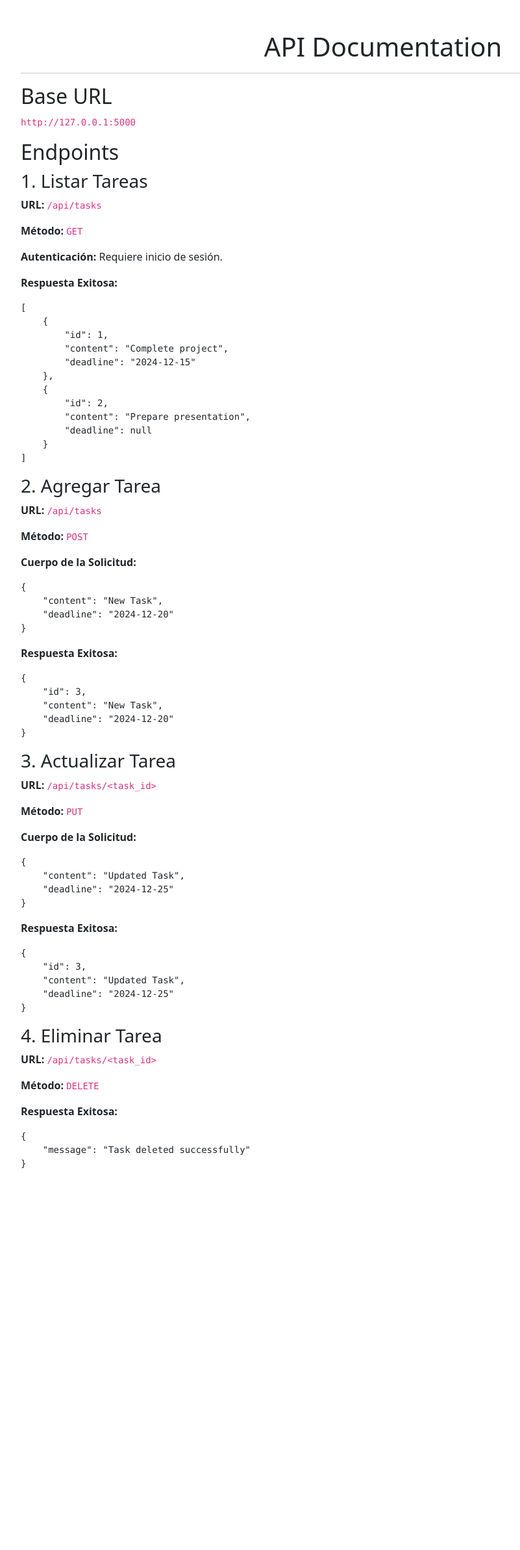
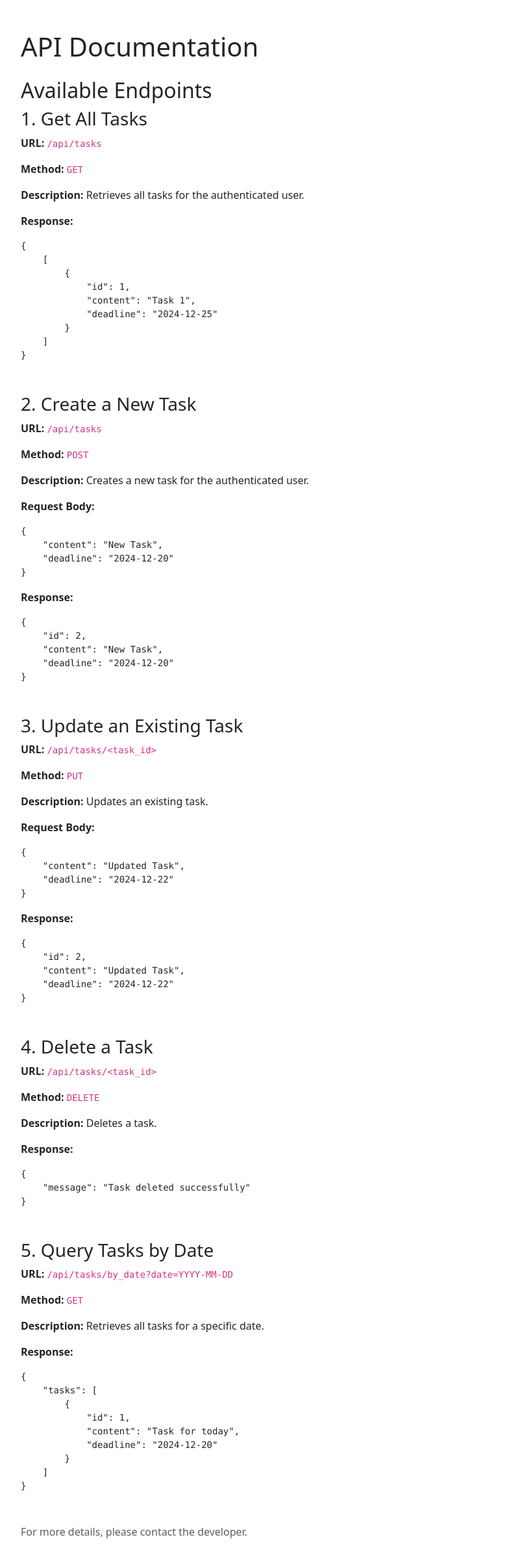
Before and after one commit to fersita26/PS_final_proyect, a Flask app: page /api/docs in a window 1280 px wide. Shown: the whole page at 65% size, without its empty margins (50-851 px from the left). Before the commit the page ends 1798 px from the top, so only its background shows below. Run offline with Flask 3, Linux system fonts and the light colour scheme.

Commit message:
Update with final API Documentation and translations

```diff
--- a/templates/api_documentation.html
+++ b/templates/api_documentation.html
@@ -4,71 +4,101 @@
     <meta charset="UTF-8">
     <meta name="viewport" content="width=device-width, initial-scale=1.0">
     <title>API Documentation</title>
+    <!-- Bootstrap CSS -->
     <link href="https://cdn.jsdelivr.net/npm/bootstrap@5.3.0-alpha3/dist/css/bootstrap.min.css" rel="stylesheet">
 </head>
 <body>
-    <div class="container my-5">
-        <h1 class="text-center">API Documentation</h1>
-        <hr>
-        <h2>Base URL</h2>
-        <p><code>http://127.0.0.1:5000</code></p>
+    <div class="container mt-5">
+        <h1 class="mb-4">API Documentation</h1>
 
-        <h2>Endpoints</h2>
-        <h3>1. Listar Tareas</h3>
+        <h2>Available Endpoints</h2>
+
+        <div class="mb-5">
+            <h3>1. Get All Tasks</h3>
             <p><strong>URL:</strong> <code>/api/tasks</code></p>
-        <p><strong>Método:</strong> <code>GET</code></p>
-        <p><strong>Autenticación:</strong> Requiere inicio de sesión.</p>
-        <p><strong>Respuesta Exitosa:</strong></p>
-        <pre><code>[
+            <p><strong>Method:</strong> <code>GET</code></p>
+            <p><strong>Description:</strong> Retrieves all tasks for the authenticated user.</p>
+            <p><strong>Response:</strong></p>
+            <pre><code>{
+    [
         {
             "id": 1,
-        "content": "Complete project",
-        "deadline": "2024-12-15"
-    },
-    {
-        "id": 2,
-        "content": "Prepare presentation",
-        "deadline": null
+            "content": "Task 1",
+            "deadline": "2024-12-25"
         }
-]</code></pre>
+    ]
+}</code></pre>
+        </div>
 
-        <h3>2. Agregar Tarea</h3>
+        <div class="mb-5">
+            <h3>2. Create a New Task</h3>
             <p><strong>URL:</strong> <code>/api/tasks</code></p>
-        <p><strong>Método:</strong> <code>POST</code></p>
-        <p><strong>Cuerpo de la Solicitud:</strong></p>
+            <p><strong>Method:</strong> <code>POST</code></p>
+            <p><strong>Description:</strong> Creates a new task for the authenticated user.</p>
+            <p><strong>Request Body:</strong></p>
             <pre><code>{
     "content": "New Task",
     "deadline": "2024-12-20"
 }</code></pre>
-        <p><strong>Respuesta Exitosa:</strong></p>
+            <p><strong>Response:</strong></p>
             <pre><code>{
-    "id": 3,
+    "id": 2,
     "content": "New Task",
     "deadline": "2024-12-20"
 }</code></pre>
+        </div>
 
-        <h3>3. Actualizar Tarea</h3>
+        <div class="mb-5">
+            <h3>3. Update an Existing Task</h3>
             <p><strong>URL:</strong> <code>/api/tasks/&lt;task_id&gt;</code></p>
-        <p><strong>Método:</strong> <code>PUT</code></p>
-        <p><strong>Cuerpo de la Solicitud:</strong></p>
+            <p><strong>Method:</strong> <code>PUT</code></p>
+            <p><strong>Description:</strong> Updates an existing task.</p>
+            <p><strong>Request Body:</strong></p>
             <pre><code>{
     "content": "Updated Task",
-    "deadline": "2024-12-25"
+    "deadline": "2024-12-22"
 }</code></pre>
-        <p><strong>Respuesta Exitosa:</strong></p>
+            <p><strong>Response:</strong></p>
             <pre><code>{
-    "id": 3,
+    "id": 2,
     "content": "Updated Task",
-    "deadline": "2024-12-25"
+    "deadline": "2024-12-22"
 }</code></pre>
+        </div>
 
-        <h3>4. Eliminar Tarea</h3>
+        <div class="mb-5">
+            <h3>4. Delete a Task</h3>
             <p><strong>URL:</strong> <code>/api/tasks/&lt;task_id&gt;</code></p>
-        <p><strong>Método:</strong> <code>DELETE</code></p>
-        <p><strong>Respuesta Exitosa:</strong></p>
+            <p><strong>Method:</strong> <code>DELETE</code></p>
+            <p><strong>Description:</strong> Deletes a task.</p>
+            <p><strong>Response:</strong></p>
             <pre><code>{
     "message": "Task deleted successfully"
 }</code></pre>
         </div>
+
+        <div class="mb-5">
+            <h3>5. Query Tasks by Date</h3>
+            <p><strong>URL:</strong> <code>/api/tasks/by_date?date=YYYY-MM-DD</code></p>
+            <p><strong>Method:</strong> <code>GET</code></p>
+            <p><strong>Description:</strong> Retrieves all tasks for a specific date.</p>
+            <p><strong>Response:</strong></p>
+            <pre><code>{
+    "tasks": [
+        {
+            "id": 1,
+            "content": "Task for today",
+            "deadline": "2024-12-20"
+        }
+    ]
+}</code></pre>
+        </div>
+
+        <footer class="mt-5">
+            <p class="text-muted">For more details, please contact the developer.</p>
+        </footer>
+    </div>
+    <!-- Bootstrap JS -->
+    <script src="https://cdn.jsdelivr.net/npm/bootstrap@5.3.0-alpha3/dist/js/bootstrap.bundle.min.js"></script>
 </body>
 </html>
```
Lines whose indentation alone changed are shown as unchanged.
